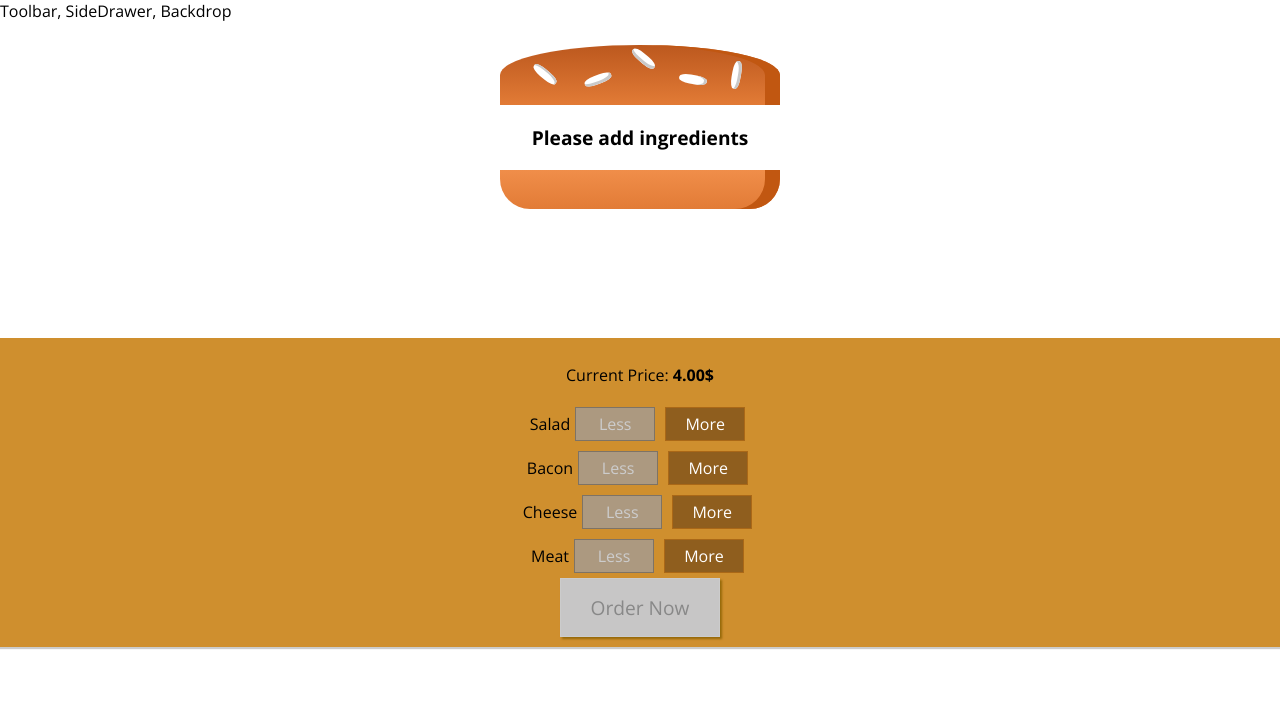
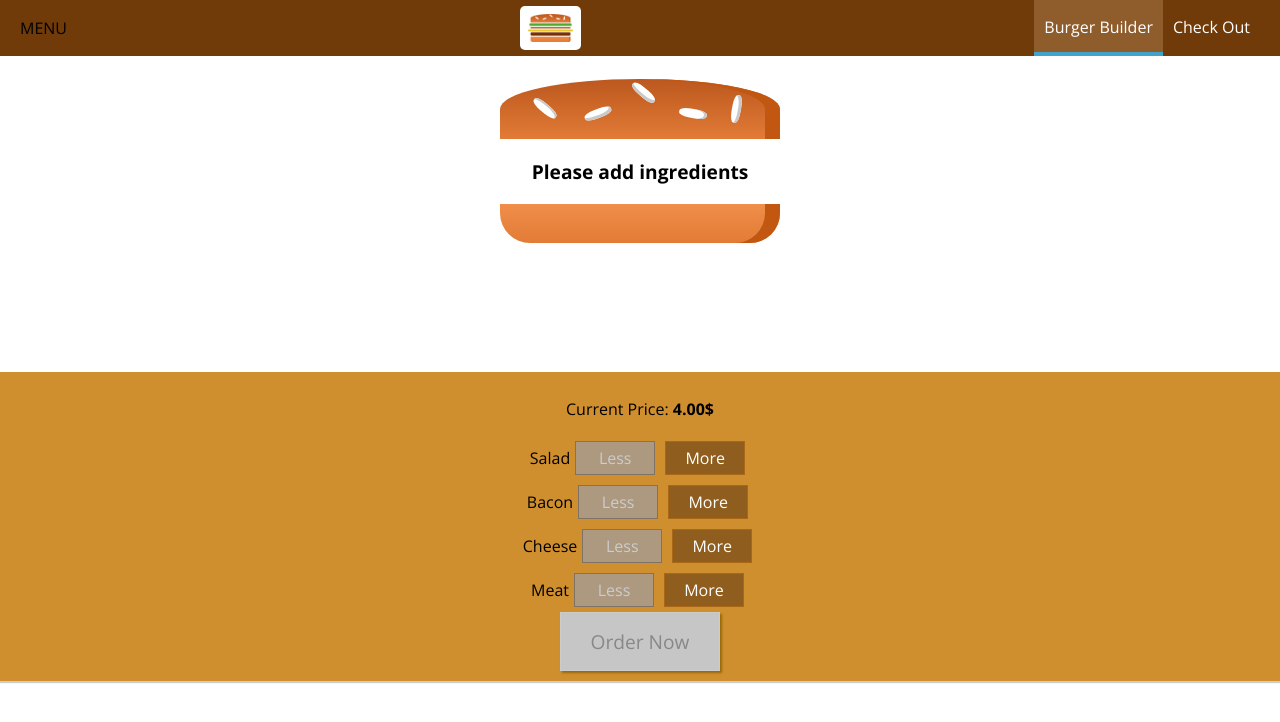
Before and after one commit to MehmetCelik4/Bstore, a React (Create React App) app: page / in a window 1280 px wide. Shown: the top 722 px of the page. Built offline with nearby package versions, Linux system fonts and the light colour scheme.

Commit message:
add navigation and toolbar

```diff
--- a/src/components/Layout/Layout.js
+++ b/src/components/Layout/Layout.js
@@ -1,15 +1,16 @@
 import React from 'react'
 
 import Aux from '../../hoc/Aux'
+import Toolbar from '../Navigation/Toolbar/Toolbar'
 import classes from './Layout.module.css'
 
 const Layout = (props) => (
 
   <Aux>
-  <div>Toolbar, SideDrawer, Backdrop</div>
-  <main className={classes.Content}>
-  {props.children}
-  </main>
+    <Toolbar></Toolbar>
+    <main className={classes.Content}>
+      {props.children}
+    </main>
   </Aux>
 )
 
--- a/src/components/Layout/Layout.module.css
+++ b/src/components/Layout/Layout.module.css
@@ -1,3 +1,3 @@
 .Content{
-  margin-top: 16px;
+  margin-top: 72px;
 }
--- /dev/null
+++ b/src/components/Logo/Logo.js
@@ -0,0 +1,12 @@
+import React from 'react'
+import classes from './Logo.module.css'
+import burgerLogo from '../../assets/images/burger-logo.png'
+const logo = (props) => {
+  return (
+    <div className={classes.Logo}>
+    <img src={burgerLogo}/>
+    </div>
+  )
+}
+
+export default logo
--- /dev/null
+++ b/src/components/Logo/Logo.module.css
@@ -0,0 +1,11 @@
+.Logo{
+  background-color: white;
+  padding: 8px;
+  height: 80%;
+  box-sizing: border-box;
+  border-radius: 5px;
+}
+
+.Logo img{
+  height: 100%
+}
--- /dev/null
+++ b/src/components/Navigation/NavigationItems/NavigationItem/NavigationItem.js
@@ -0,0 +1,10 @@
+import React from 'react'
+import classes from './NavigationItem.module.css'
+
+const navigationItem = (props) => (
+  <li className={classes.NavigationItem}>
+    <a href={props.link} className={ props.active ? classes.active : null}>{props.children}</a>
+  </li>
+);
+
+export default navigationItem
--- /dev/null
+++ b/src/components/Navigation/NavigationItems/NavigationItem/NavigationItem.module.css
@@ -0,0 +1,45 @@
+.NavigationItem {
+    margin: 10px 0;
+    box-sizing: border-box;
+    display: block;
+    width: 100%;
+}
+
+.NavigationItem a {
+    color: #8F5C2C;
+    text-decoration: none;
+    width: 100%;
+    box-sizing: border-box;
+    display: block;
+}
+
+.NavigationItem a:hover,
+.NavigationItem a:active,
+.NavigationItem a.active {
+    color: #40A4C8;
+}
+
+@media (min-width: 500px) {
+    .NavigationItem {
+        margin: 0;
+        display: flex;
+        height: 100%;
+        width: auto;
+        align-items: center;
+    }
+
+    .NavigationItem a {
+        color: white;
+        height: 100%;
+        padding: 16px 10px;
+        border-bottom: 4px solid transparent;
+    }
+
+    .NavigationItem a:hover,
+    .NavigationItem a:active,
+    .NavigationItem a.active {
+        background-color: #8F5C2C;
+        border-bottom: 4px solid #40A4C8;
+        color: white;
+    }
+}
--- /dev/null
+++ b/src/components/Navigation/NavigationItems/NavigationItems.js
@@ -0,0 +1,12 @@
+import React from 'react'
+import classes from './NavigationItems.module.css'
+import NavigationItem from './NavigationItem/NavigationItem'
+
+const navigationItems = (props) => (
+  <ul className={classes.NavigationItems}>
+    <NavigationItem link="/" active >Burger Builder</NavigationItem>
+    <NavigationItem link="/">Check Out</NavigationItem>
+  </ul>
+);
+
+export default navigationItems
--- /dev/null
+++ b/src/components/Navigation/NavigationItems/NavigationItems.module.css
@@ -0,0 +1,15 @@
+.NavigationItems {
+    margin: 0;
+    padding: 0;
+    list-style: none;
+    display: flex;
+    flex-flow: column;
+    align-items: center;
+    height: 100%;
+}
+
+@media (min-width: 500px) {
+    .NavigationItems {
+        flex-flow: row;
+    }
+}
--- /dev/null
+++ b/src/components/Navigation/Toolbar/Toolbar.js
@@ -0,0 +1,17 @@
+import React from 'react'
+import classes from './Toolbar.module.css'
+import Logo from '../../Logo/Logo'
+import NavigationItems from '../NavigationItems/NavigationItems'
+
+const toolbar = (props) => (
+  <header className={classes.Toolbar}>
+  <div>MENU</div>
+  <Logo>
+  </Logo>
+  <nav>
+  <NavigationItems></NavigationItems>
+  </nav>
+  </header>
+);
+
+export default toolbar
--- /dev/null
+++ b/src/components/Navigation/Toolbar/Toolbar.module.css
@@ -0,0 +1,28 @@
+.Toolbar {
+    height: 56px;
+    width: 100%;
+    position: fixed;
+    top: 0;
+    left: 0;
+    background-color: #703B09;
+    display: flex;
+    justify-content: space-between;
+    align-items: center;
+    padding: 0 20px;
+    box-sizing: border-box;
+    z-index: 90;
+}
+
+.Toolbar nav {
+    height: 100%;
+}
+
+.Logo {
+    height: 80%;
+}
+
+@media (max-width: 499px) {
+    .DesktopOnly {
+        display: none;
+    }
+}
```
Also changed, not shown: src/assets/images/burger-logo.png (added).
